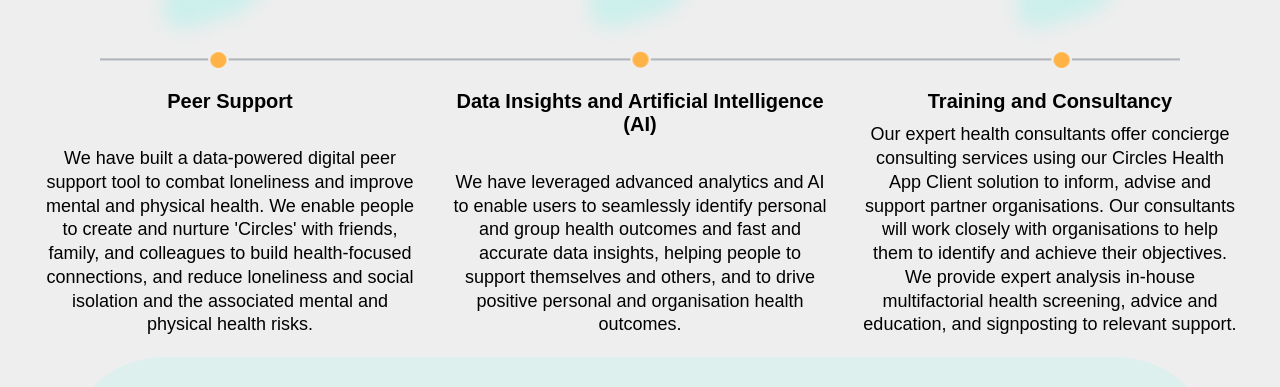
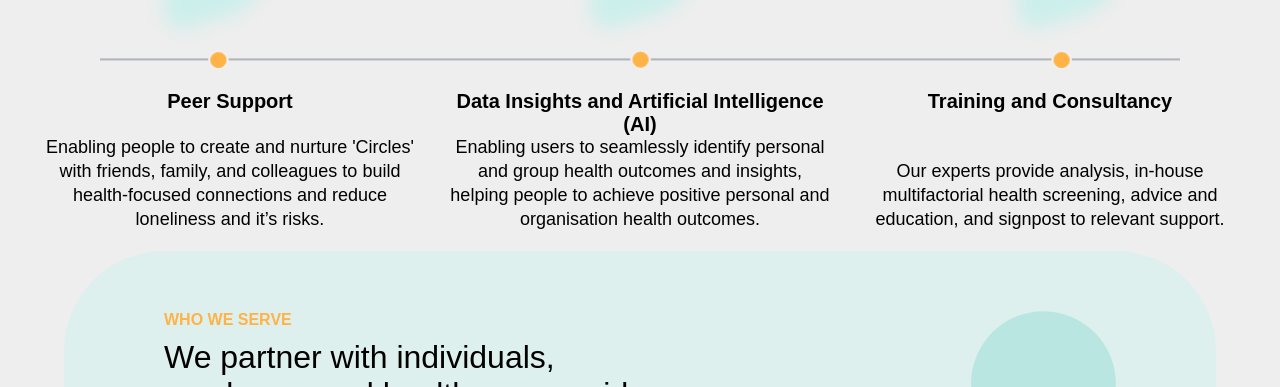
Before and after one commit to Empylo22/empylo-website, a React (Create React App) app: page / in a window 1280 px wide. Shown: the part 1540-1927 px from the top of the page. Built offline with nearby package versions, Linux system fonts and the light colour scheme.

Commit message:
Update offer.js

```diff
--- a/src/components/offer/offer.js
+++ b/src/components/offer/offer.js
@@ -40,27 +40,21 @@ const Offer = ()=>{
                 <div className='offer-div-1'>
                 <img src={img1} alt='img' className='offer-img-m'/>
                     <h1 className='offer-div-header'>Peer Support</h1>
-                    <p className='offer-div-text'>We have built a data-powered digital peer support tool to combat loneliness and improve mental and physical health. We enable people to create and nurture 'Circles' with friends, family, and colleagues to build health-focused connections, and reduce loneliness
-                    and social isolation and the associated mental and physical health risks.
+                    <p className='offer-div-text'>Enabling people to create and nurture 'Circles' with friends, family, and colleagues to build health-focused connections and reduce loneliness and it’s risks.
                     </p>
                 </div>
                 <div className='offer-div-1'>
                 <img src={img2} alt='img' className='offer-img-m'/>
                     <h1 className='offer-div-header'>Data Insights and Artificial Intelligence (AI)</h1>
                     <p className='offer-div-text'>
-                    We have leveraged advanced analytics and AI to enable users to seamlessly
-                    identify personal and group health outcomes and fast and accurate data insights, helping people to support
-                    themselves and others, and to drive positive personal and organisation health outcomes.
+                    Enabling users to seamlessly identify personal and group health outcomes and insights, helping people to achieve positive personal and organisation health outcomes.
                     </p>
                 </div>
                 <div className='offer-div-1'>
                 <img src={img3} alt='img' className='offer-img-m'/>
                     <h1 className='offer-div-header s1'>Training and Consultancy</h1>
                     <p className='offer-div-text'>
-                    Our expert health consultants offer concierge consulting services using our Circles Health
-                    App Client solution to inform, advise and support partner organisations. Our consultants
-                    will work closely with organisations to help them to identify and achieve their objectives.
-                    We provide expert analysis in-house multifactorial health screening, advice and education, and signposting to relevant support.
+                    Our experts provide analysis, in-house multifactorial health screening, advice and education, and signpost to relevant support.
                     </p>
                 </div>
             </div>
```
